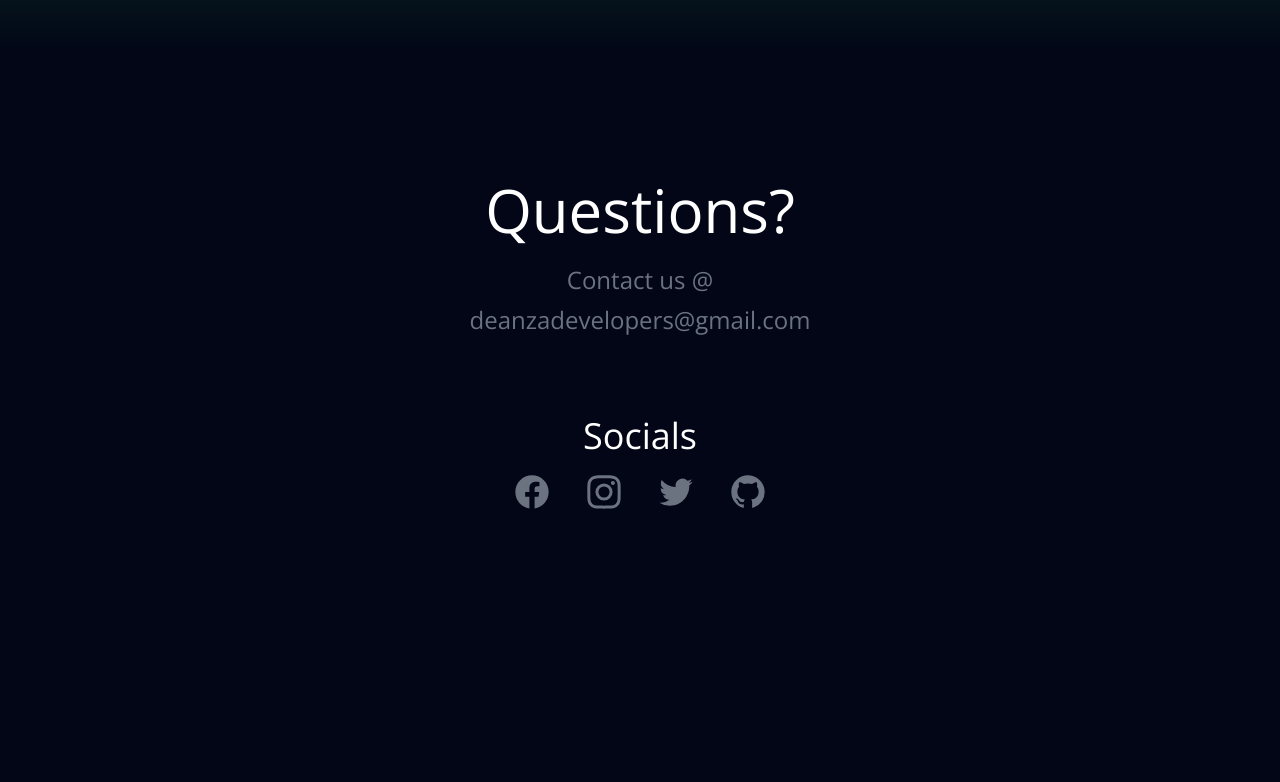
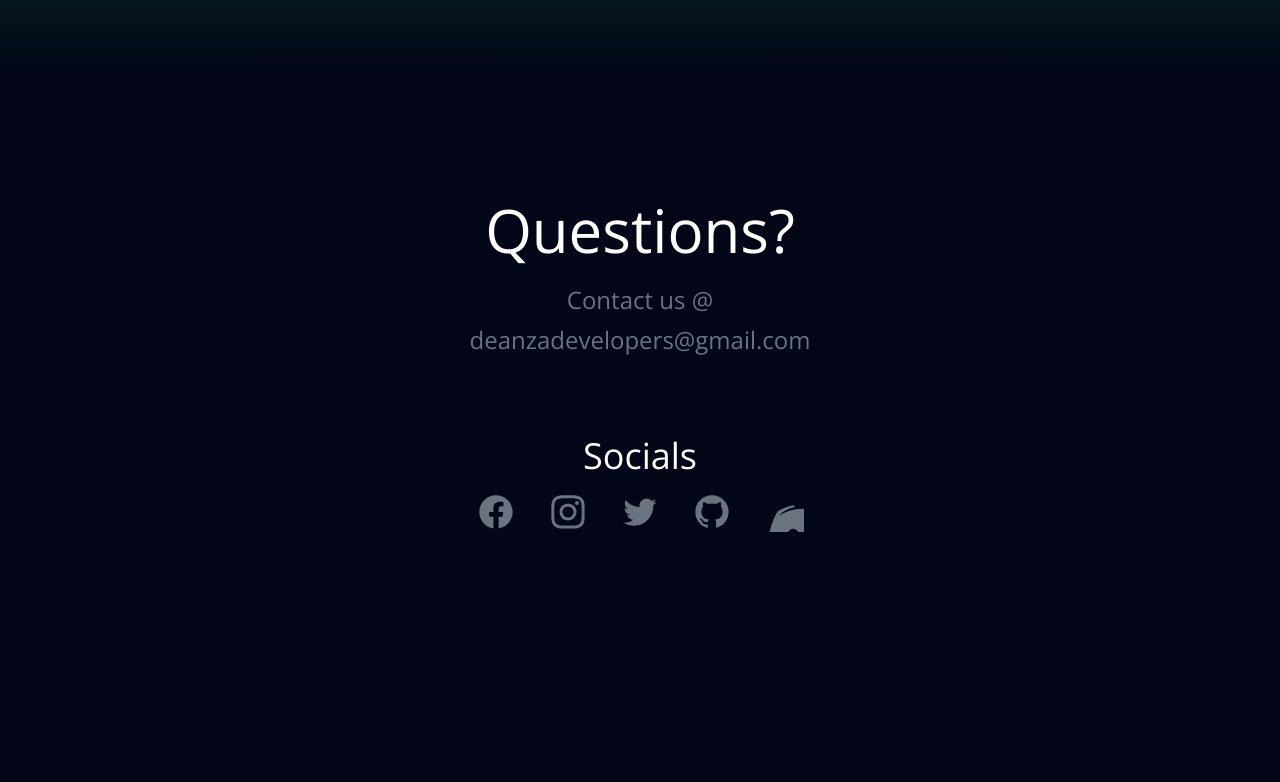
Before and after one commit to moyamanuel/da-hacks.github.io, a Next.js app: page / in a window 1280 px wide. Shown: the part 2000-2782 px from the top of the page. Built offline with nearby package versions, Linux system fonts and the light colour scheme.

Commit message:
add discord on contract(need to modify svg) Fix spacing between New Hacker Kit and Discord in the top right

```diff
--- a/src/app/components/contact.tsx
+++ b/src/app/components/contact.tsx
@@ -97,7 +97,30 @@ export default function Contact() {
             </svg>
           </a>
         </li>
+        <li>
+          <a
+            href="https://discord.gg/MH76AMcf"
+            target="_blank"
+            className="text-gray-500 hover:text-gray-900 dark:hover:text-white dark:text-gray-400"
+          >
+            <svg
+              className="w-10 h-10"
+              fill="currentColor"
+              viewBox="0 0 24 24"
+              aria-hidden="true"
+            >
+              <path
+                fill-rule="evenodd"
+                d="M40,12c0,0-4.585-3.588-10-4l-0.488,0.976C34.408,10.174,36.654,11.891,39,14c-4.045-2.065-8.039-4-15-4s-10.955,1.935-15,4c2.346-2.109,5.018-4.015,9.488-5.024L18,8c-5.681,0.537-10,4-10,4s-5.121,7.425-6,22c5.162,5.953,13,6,13,6l1.639-2.185C13.857,36.848,10.715,35.121,8,32c3.238,2.45,8.125,5,16,5s12.762-2.55,16-5c-2.715,3.121-5.857,4.848-8.639,5.815L33,40c0,0,7.838-0.047,13-6C45.121,19.425,40,12,40,12z M17.5,30c-1.933,0-3.5-1.791-3.5-4c0-2.209,1.567-4,3.5-4s3.5,1.791,3.5,4C21,28.209,19.433,30,17.5,30z M30.5,30c-1.933,0-3.5-1.791-3.5-4c0-2.209,1.567-4,3.5-4s3.5,1.791,3.5,4C34,28.209,32.433,30,30.5,30z"
+                clip-rule="evenodd"
+              ></path>
+            </svg>
+          </a>
+        </li>
       </ul>
     </div>
   );
 }
+{/* <svg xmlns="http://www.w3.org/2000/svg" x="0px" y="0px" width="100" height="100" viewBox="0 0 48 48">
+<path fill="#8c9eff" d="M40,12c0,0-4.585-3.588-10-4l-0.488,0.976C34.408,10.174,36.654,11.891,39,14c-4.045-2.065-8.039-4-15-4s-10.955,1.935-15,4c2.346-2.109,5.018-4.015,9.488-5.024L18,8c-5.681,0.537-10,4-10,4s-5.121,7.425-6,22c5.162,5.953,13,6,13,6l1.639-2.185C13.857,36.848,10.715,35.121,8,32c3.238,2.45,8.125,5,16,5s12.762-2.55,16-5c-2.715,3.121-5.857,4.848-8.639,5.815L33,40c0,0,7.838-0.047,13-6C45.121,19.425,40,12,40,12z M17.5,30c-1.933,0-3.5-1.791-3.5-4c0-2.209,1.567-4,3.5-4s3.5,1.791,3.5,4C21,28.209,19.433,30,17.5,30z M30.5,30c-1.933,0-3.5-1.791-3.5-4c0-2.209,1.567-4,3.5-4s3.5,1.791,3.5,4C34,28.209,32.433,30,30.5,30z"></path> */}
+// </svg>
--- a/src/app/components/navbar.tsx
+++ b/src/app/components/navbar.tsx
@@ -75,7 +75,7 @@ export default function Navbar() {
         </div>
 
         <div className="hidden lg:flex lg:flex-1 lg:justify-end p-2">
-          <div className="flex gap-2">
+          <div className="flex gap-6">
             <a
               href="https://github.com/da-hacks/awesome-projects-boilerplates"
               target="_blank"
```
